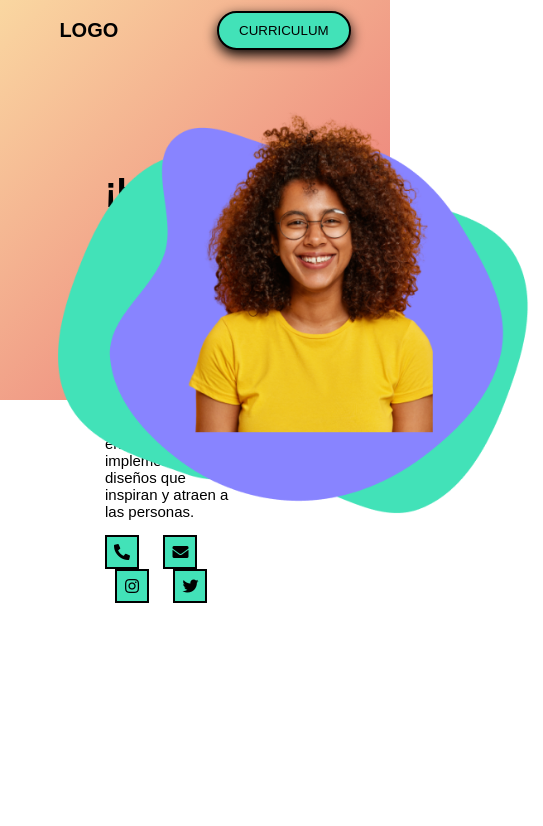
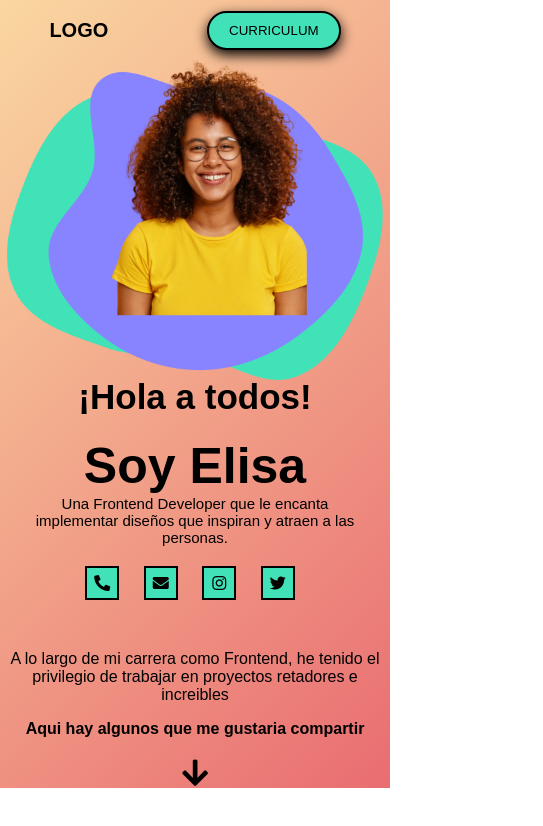
Before and after one commit to Dav1dD14Z/Elisa, a plain HTML site: page index.html in a window 390 px wide. Shown: the whole page, 543 px wide, since content can reach past the window. Drawn offline with Linux system fonts and the light colour scheme.

Commit message:
Description Projects Created 🎈✨

```diff
--- a/Styles/style.css
+++ b/Styles/style.css
@@ -4,6 +4,7 @@ body {
     background-image: linear-gradient(135deg, #FAD7A1 0%, #E96D71 100%);
     background-repeat: no-repeat;
     font-family: Arial, Helvetica, sans-serif;
+    overflow-x: hidden;
 }
 
 .header-content {
@@ -57,6 +58,7 @@ body {
     text-transform: uppercase;
     transition: .5s;
     box-shadow: 0px 5px 13px 0px black;
+    outline: none;
 }
 
 .header-content_download:hover {
@@ -67,6 +69,8 @@ body {
     transition: .5s;
 }
 
+
+/* Hero Section */
 .hero-content {
     height: 300px;
     width: 100vw;
@@ -91,6 +95,10 @@ body {
     width: 50%;
     right: 0;
     top: 0;
+}
+
+.hero-content__image {
+    height: inherit;
 }
 
 .hero-content__content {
@@ -142,9 +150,33 @@ body {
     margin-top: -50px;
 }
 
-@media (max-width: 700px) {
+main {
+    width: 100vw;
+    display: flex;
+    justify-content: center;
+}
+
+
+/* Description Projects */
+.description-container {
+    width: 100%;
+    margin-top: 170px;
+    text-align: center;
+}
+
+.description-container span {
+    font-weight: bolder;
+}
+
+.description-container i {
+    display: block;
+    margin-top: 20px;
+    font-size: 30px;
+}
+
+@media (max-width: 800px) {
     .header-content {
-        margin: 10px 10px;
+        margin: 10px 0;
     }
 
     .header-menu {
@@ -159,4 +191,46 @@ body {
     .header-content_download span {
         display: none;
     }
+
+    .hero-content {
+        height: 500px;
+    }
+
+    .hero-container__content {
+        top: initial;
+        height: initial;
+        width: 100%;
+        left: 0;
+        bottom: 0;
+        margin: 0;
+        text-align: center;
+    }
+
+    .hero-content__content p {
+        margin: 0 30px 20px 30px;
+    }
+
+    .hero-container__image {
+        height: 300px;
+        width: 100%;
+        right: 0;
+        left: 0;
+        top: 0;
+    }
+
+    .hero-content__image img {
+        position: relative;
+        width: 400px;
+        margin-top: -90px;
+        z-index: -1;
+    }
+
+    .hero-content__content {
+        margin: 0;
+        width: 100%;
+    }
+
+    .description-container {
+        margin-top: 50px;
+    }
 }
--- a/index.html
+++ b/index.html
@@ -48,5 +48,16 @@
             </div>
         </div>
     </section>
+    <main>
+        <div class="container">
+            <section class="description-container">
+                <p>
+                    A lo largo de mi carrera como Frontend, he tenido el privilegio de trabajar en proyectos retadores e increibles
+                </p>
+                <span>Aqui hay algunos que me gustaria compartir</span>
+                <i class="fas fa-arrow-down"></i>
+            </section>
+        </div>
+    </main>
 </body>
 </html>
```
